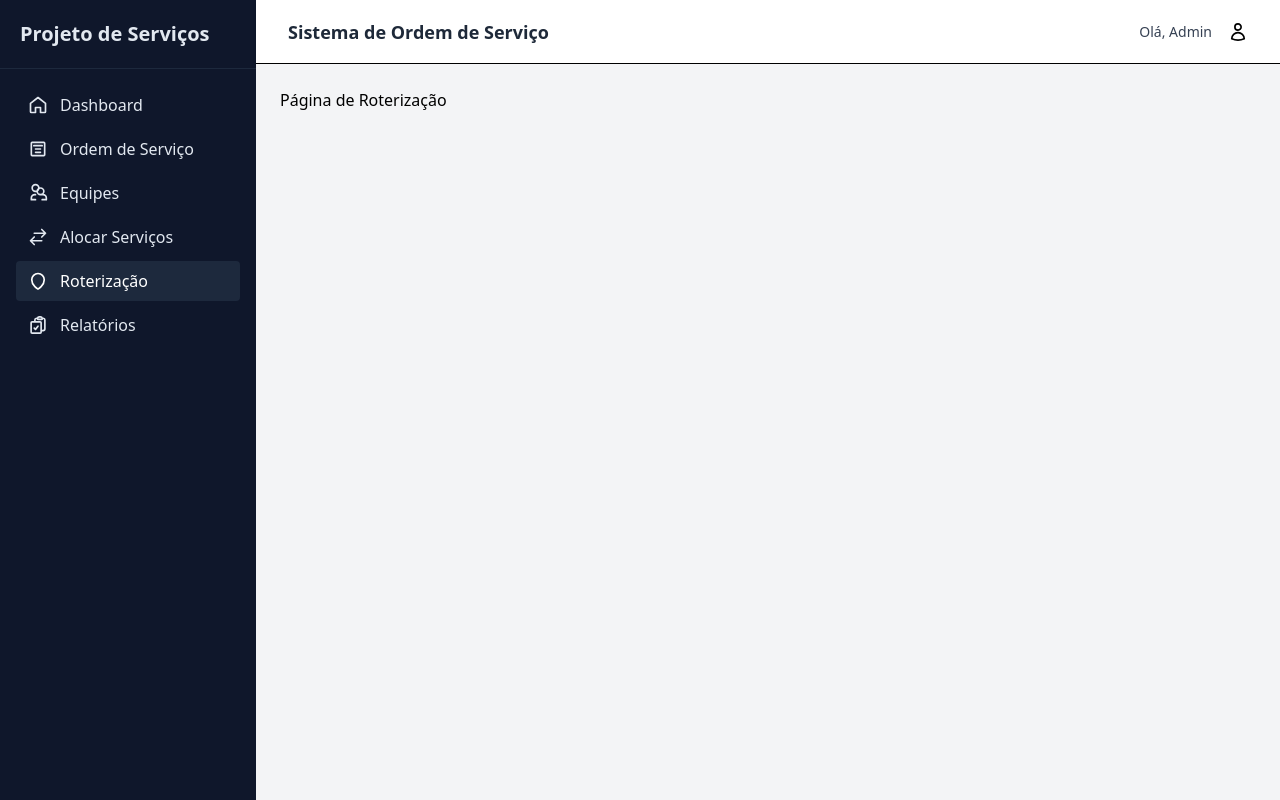
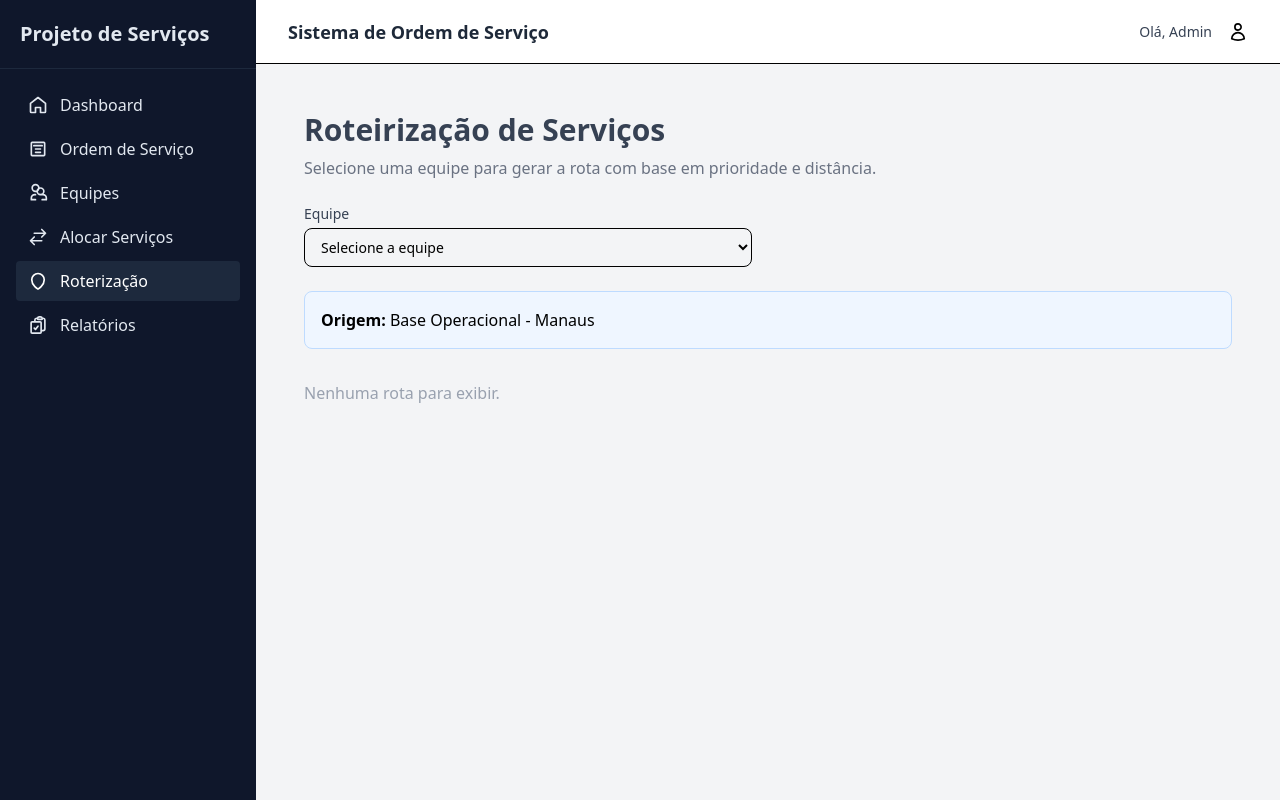
Before and after one commit to DavisonRodriguesB/OrdemDeServico-Angular, an Angular app: page /routing in a window 1280 px wide. Built offline with nearby package versions, Linux system fonts and the light colour scheme.

Commit message:
inclusão de roteirizacao do projeto

```diff
--- a/src/app/app.routes.ts
+++ b/src/app/app.routes.ts
@@ -5,7 +5,7 @@ import { DashboardComponent } from './features/dashboard/pages/dashboard/dashboa
 import { TeamsComponent } from './features/teams/pages/teams';
 import { ServiceOrderComponent } from './features/service-orders/pages/service-order';
 import { AllocationComponent } from './features/allocation/pages/allocation/allocation';
-import { Routing } from './features/routing/pages/routing/routing';
+
 import { Reports } from './features/reports/pages/reports/reports';
 
 import { ServiceOrderListComponent } from './features/service-orders/pages/service-order-list/service-order-list';
@@ -13,6 +13,7 @@ import { ServiceOrderFormComponent } from './features/service-orders/pages/servi
 import { ServiceOrderExecutionComponent } from './features/service-orders/pages/service-order-execution/service-order-execution';
 import { TeamFormComponent } from './features/teams/pages/team-form/team-form';
 import { TeamListComponent } from './features/teams/pages/team-list/team-list';
+import { RoutingComponent } from './features/routing/pages/routing/routing';
 
 export const routes: Routes = [
   {
@@ -42,7 +43,7 @@ export const routes: Routes = [
       },
 
       { path: 'allocation', component: AllocationComponent },
-      { path: 'routing', component: Routing },
+      { path: 'routing', component: RoutingComponent },
       { path: 'reports', component: Reports },
 
       { path: '', redirectTo: 'dashboard', pathMatch: 'full' },
--- a/src/app/features/allocation/pages/allocation/allocation.ts
+++ b/src/app/features/allocation/pages/allocation/allocation.ts
@@ -27,7 +27,7 @@ export class AllocationComponent {
   /** Seleções */
   selectedServiceOrderId: number | null = null;
   selectedServiceOrder: ServiceOrder | null = null;
-  selectedTeamId: number | null = null; // ⚠️ precisa ser null no estado inicial
+  selectedTeamId: number | null = null;
 
   /** Feedback */
   errorMessage = '';
@@ -41,14 +41,18 @@ export class AllocationComponent {
     // 🔹 Garante estado inicial correto ao entrar na tela
     this.resetSelecoes();
 
-    this.serviceOrders = this.allocationService.listarOrdensDisponiveis();
+    // ✅ REGRA: apenas OS com status ABERTO podem ser alocadas
+    this.serviceOrders = this.allocationService
+      .listarOrdensDisponiveis()
+      .filter(os => os.status === 'ABERTO');
+
     this.teams = this.allocationService.listarEquipesAtivas();
   }
 
   resetSelecoes(): void {
     this.selectedServiceOrderId = null;
     this.selectedServiceOrder = null;
-    this.selectedTeamId = null; // 🔹 essencial para exibir a PRÉVIA
+    this.selectedTeamId = null;
     this.filteredTeams = [];
   }
 
@@ -64,7 +68,7 @@ export class AllocationComponent {
       return;
     }
 
-    //  Regra: filtra equipes pelo tipo da OS
+    // 🔹 Regra: filtra equipes pelo tipo da OS
     this.filteredTeams = this.teams.filter(
       team => team.tipoServico === this.selectedServiceOrder!.tipo
     );
--- a/src/app/features/routing/pages/routing/routing.html
+++ b/src/app/features/routing/pages/routing/routing.html
@@ -1 +1,161 @@
-<p>Página de Roterização</p>
+<div class="p-6">
+
+  <h1 class="text-3xl font-bold text-gray-700 mb-2">
+    Roteirização de Serviços
+  </h1>
+
+  <p class="text-gray-500 mb-6">
+    Selecione uma equipe para gerar a rota com base em prioridade e distância.
+  </p>
+
+  <!-- Seleção de equipe -->
+  <div class="mb-6 max-w-md">
+    <label class="block text-sm font-medium text-gray-700 mb-1">
+      Equipe
+    </label>
+
+    <select
+      [(ngModel)]="selectedTeamId"
+      (ngModelChange)="gerarRota()"
+      class="w-full px-3 py-2 border rounded-lg text-sm"
+    >
+      <option [ngValue]="null">Selecione a equipe</option>
+      <option *ngFor="let team of teams" [ngValue]="team.id">
+        {{ team.nome }} - {{ team.tipoServico }}
+      </option>
+    </select>
+  </div>
+
+  <!-- Base -->
+  <div class="mb-6 p-4 bg-blue-50 border border-blue-200 rounded-lg">
+    <strong>Origem:</strong>
+    {{ base.nome }}
+  </div>
+
+  <!-- Rota -->
+  <div *ngIf="rotaOrdenada.length; else semRota">
+
+    <div class="flex justify-between items-center mb-4">
+      <h2 class="text-xl font-semibold">
+        Ordem de Atendimento
+      </h2>
+
+      <!-- BOTÃO ABRIR MAPA -->
+      <button
+        (click)="mostrarMapa = true"
+        class="px-4 py-2 bg-blue-900 text-white rounded-lg text-sm"
+      >
+        Abrir no mapa
+      </button>
+    </div>
+
+    <ol class="space-y-3">
+      <li
+        *ngFor="let os of rotaOrdenada; let i = index"
+        class="bg-white p-4 border rounded-lg shadow-sm"
+      >
+        <div class="flex justify-between">
+          <div>
+            <strong>{{ i + 1 }}º</strong> - {{ os.os }} | {{ os.servico }}
+          </div>
+
+          <span
+            class="px-2 py-1 rounded text-xs font-semibold"
+            [ngClass]="{
+              'bg-red-100 text-red-700': os.prioridade === 'URGENTE',
+              'bg-orange-100 text-orange-700': os.prioridade === 'ALTA',
+              'bg-yellow-100 text-yellow-700': os.prioridade === 'MEDIA',
+              'bg-green-100 text-green-700': os.prioridade === 'BAIXA'
+            }"
+          >
+            {{ os.prioridade }}
+          </span>
+        </div>
+
+        <div class="text-sm text-gray-500 mt-1">
+          Bairro: {{ os.bairro }} |
+          Distância: {{ os.distancia | number:'1.1-2' }} km |
+          Tempo: {{ os.tempoEstimado | number:'1.0-0' }} min
+        </div>
+      </li>
+    </ol>
+
+  </div>
+
+  <ng-template #semRota>
+    <p class="text-gray-400 mt-8">
+      Nenhuma rota para exibir.
+    </p>
+  </ng-template>
+
+</div>
+
+<!-- ========================= -->
+<!-- MODAL – MAPA SIMULADO -->
+<!-- ========================= -->
+<div
+  *ngIf="mostrarMapa"
+  class="fixed inset-0 bg-black bg-opacity-50 flex items-center justify-center z-50"
+>
+  <div class="bg-white w-full max-w-3xl rounded-xl shadow-lg p-6">
+
+    <!-- Header -->
+    <div class="flex justify-between items-center mb-4">
+      <h2 class="text-xl font-semibold">
+        Rota Simulada
+      </h2>
+
+      <button
+        (click)="mostrarMapa = false"
+        class="text-gray-500 hover:text-gray-800"
+      >
+        ✕
+      </button>
+    </div>
+
+    <!-- Base -->
+    <div class="mb-4 p-3 bg-blue-50 border border-blue-200 rounded">
+      📍 <strong>Base:</strong> {{ base.nome }}
+    </div>
+
+    <!-- Pontos da rota -->
+    <div class="space-y-3">
+      <div
+        *ngFor="let os of rotaOrdenada; let i = index"
+        class="flex items-center gap-4 p-3 border rounded-lg"
+      >
+        <div
+          class="w-8 h-8 flex items-center justify-center rounded-full bg-blue-900 text-white text-sm"
+        >
+          {{ i + 1 }}
+        </div>
+
+        <div class="flex-1">
+          <div class="font-medium">
+            {{ os.servico }}
+          </div>
+
+          <div class="text-sm text-gray-500">
+            {{ os.bairro }}
+          </div>
+        </div>
+
+        <div class="text-right text-sm text-gray-600">
+          <div>{{ os.distancia | number:'1.1-2' }} km</div>
+          <div>⏱ {{ os.tempoEstimado | number:'1.0-0' }} min</div>
+        </div>
+      </div>
+    </div>
+
+    <!-- Footer -->
+    <div class="mt-6 flex justify-end">
+      <button
+        (click)="mostrarMapa = false"
+        class="px-4 py-2 border rounded-lg"
+      >
+        Fechar
+      </button>
+    </div>
+
+  </div>
+</div>
--- a/src/app/features/routing/pages/routing/routing.ts
+++ b/src/app/features/routing/pages/routing/routing.ts
@@ -1,13 +1,108 @@
 import { Component } from '@angular/core';
 import { CommonModule } from '@angular/common';
+import { FormsModule } from '@angular/forms';
+
+import { Team } from '../../../teams/models/team.model';
+import { ServiceOrder } from '../../../service-orders/models/service-order.model';
+import { AllocationService } from '../../../../core/services/allocation-service';
+
+interface ServiceOrderRota extends ServiceOrder {
+  distancia: number;
+  tempoEstimado: number;
+}
 
 @Component({
   selector: 'app-routing',
   standalone: true,
-  imports: [CommonModule],
+  imports: [CommonModule, FormsModule],
   templateUrl: './routing.html',
-  styleUrl: './routing.css',
 })
-export class Routing {
+export class RoutingComponent {
 
+  teams: Team[] = [];
+  selectedTeamId: number | null = null;
+
+  rotaOrdenada: ServiceOrderRota[] = [];
+
+  /** Controle do modal do mapa */
+  mostrarMapa = false;
+
+  /** Base fictícia (origem) */
+  base = {
+    nome: 'Base Operacional - Manaus',
+    latitude: -3.1019,
+    longitude: -60.0250,
+  };
+
+  constructor(private allocationService: AllocationService) {
+    this.teams = this.allocationService.listarEquipesAtivas();
+  }
+
+  gerarRota(): void {
+    this.rotaOrdenada = [];
+
+    if (!this.selectedTeamId) return;
+
+    const ordens =
+      this.allocationService.listarOrdensPorEquipe(this.selectedTeamId);
+
+    if (!ordens.length) return;
+
+    this.rotaOrdenada = ordens
+      .map(os => {
+        const distancia = this.calcularDistancia(
+          this.base.latitude,
+          this.base.longitude,
+          os.latitude,
+          os.longitude
+        );
+
+        return {
+          ...os,
+          distancia,
+          tempoEstimado: distancia * 4, // 🚗 4 min por km (mock)
+        };
+      })
+      .sort((a, b) => {
+        const prioridadePeso = {
+          URGENTE: 4,
+          ALTA: 3,
+          MEDIA: 2,
+          BAIXA: 1,
+        };
+
+        const prioridadeDiff =
+          prioridadePeso[b.prioridade] - prioridadePeso[a.prioridade];
+
+        return prioridadeDiff !== 0
+          ? prioridadeDiff
+          : a.distancia - b.distancia;
+      });
+  }
+
+  /** Cálculo simples de distância (Haversine simplificado) */
+  private calcularDistancia(
+    lat1: number,
+    lon1: number,
+    lat2: number,
+    lon2: number
+  ): number {
+    const R = 6371; // km
+    const dLat = this.deg2rad(lat2 - lat1);
+    const dLon = this.deg2rad(lon2 - lon1);
+
+    const a =
+      Math.sin(dLat / 2) * Math.sin(dLat / 2) +
+      Math.cos(this.deg2rad(lat1)) *
+        Math.cos(this.deg2rad(lat2)) *
+        Math.sin(dLon / 2) *
+        Math.sin(dLon / 2);
+
+    const c = 2 * Math.atan2(Math.sqrt(a), Math.sqrt(1 - a));
+    return +(R * c).toFixed(2);
+  }
+
+  private deg2rad(valor: number): number {
+    return valor * (Math.PI / 180);
+  }
 }
```
